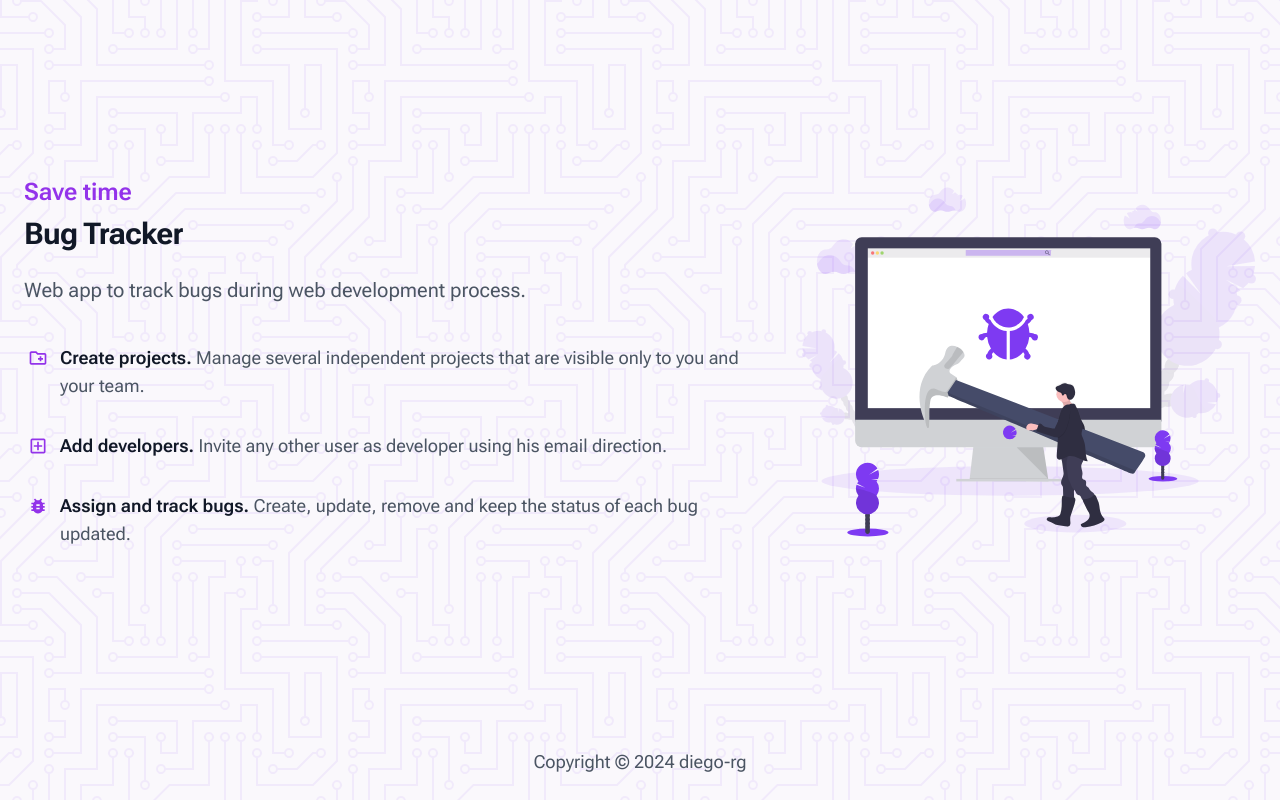
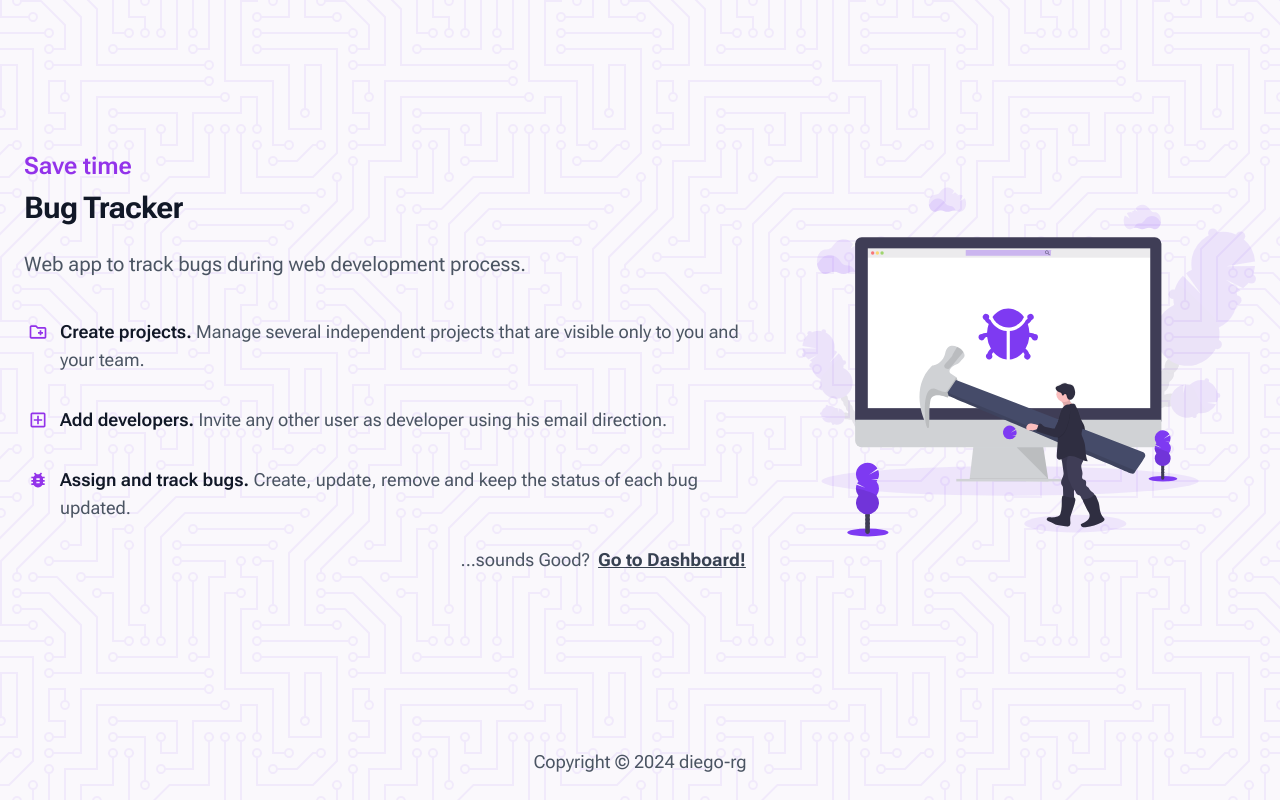
Before and after one commit to diego-rg/bug-tracker-nextjs, a Next.js app: page / in a window 1280 px wide. Shown: the part 800-1600 px from the top of the page. Built offline with nearby package versions, Linux system fonts and the light colour scheme; no server answers.

Commit message:
features content

```diff
--- a/components/Features.jsx
+++ b/components/Features.jsx
@@ -1,7 +1,11 @@
 import Image from "next/image";
+import Link from "next/link";
 import { MdOutlineCreateNewFolder, MdOutlineAddBox, MdBugReport } from "react-icons/md";
 
 export default function Features() {
+    //TODO fix session state here
+    const session = { user: "dd" };
+
     const features = [{
         name: 'Create projects. ',
         description:
@@ -36,6 +40,16 @@ export default function Features() {
                         </div>
                     ))}
                 </dl>
+                <p className="mt-6 text-md lg:text-lg leading-8 text-gray-600 text-center lg:text-end">
+                    ...sounds Good?
+                    {session?.user ?
+                        (<Link href="/dashboard" className="mx-2 inline-flex underline font-bold text-gray-700 hover:scale-105">
+                            Go to Dashboard!
+                        </Link>)
+                        : (<Link href="/api/auth/signin" className="mx-2 inline-flex underline font-bold text-gray-700 hover:scale-105">
+                            Join now!
+                        </Link>)}
+                </p>
             </div>
             <div className="hidden lg:flex lg:pl-6">
                 <Image alt="Product screenshot" src="/images/product-image.svg" width={500} height={500} />
```
